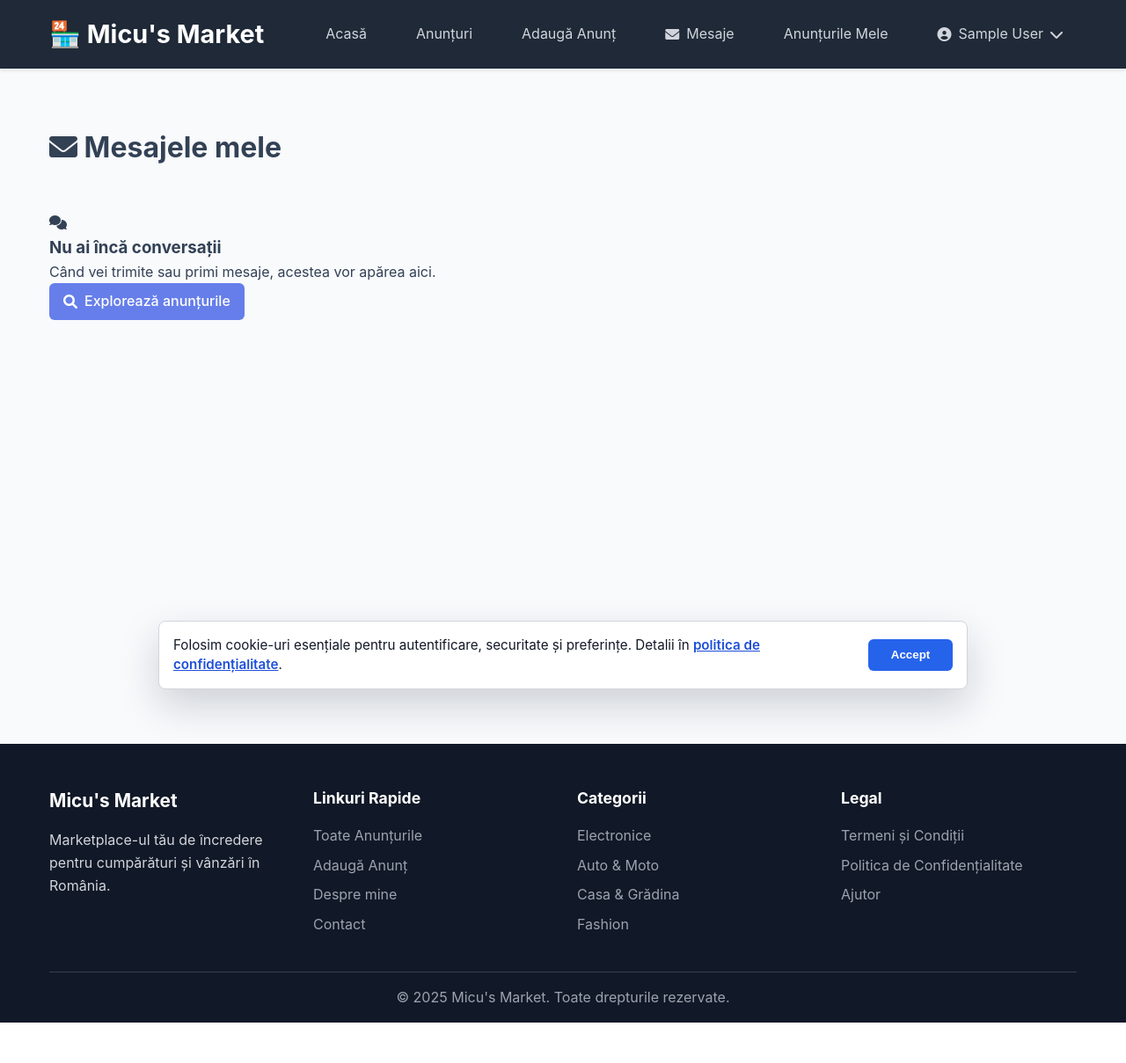
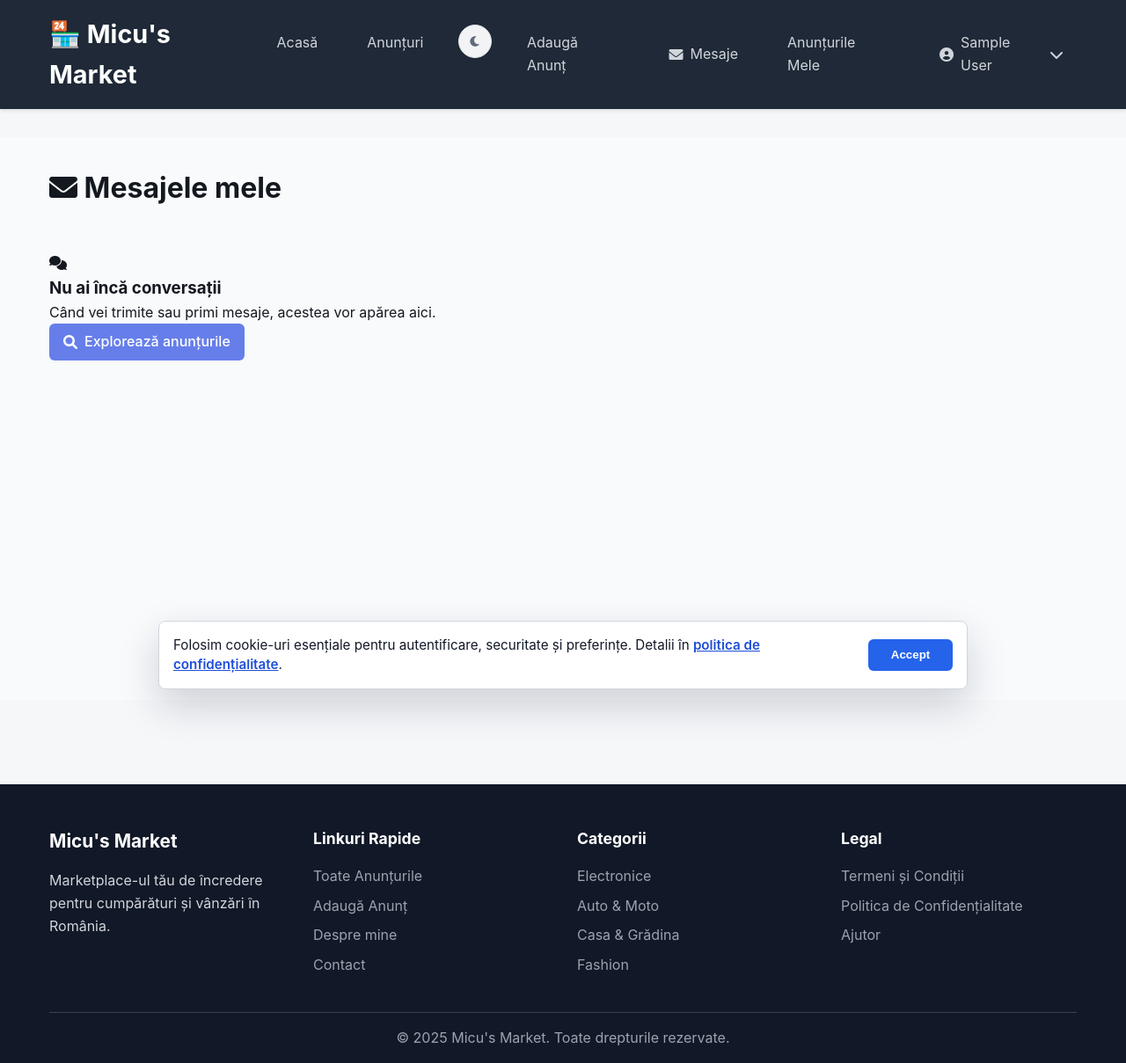
Before and after one commit to Alexandru2984/micu-s_market, a Django app: page /chat/ in a window 1280 px wide. Shown: the whole page at 88% size. Before the commit the page ends 1163 px from the top, so only its background shows below. Run offline with Django 5.2, Linux system fonts and the light colour scheme; the visitor is signed in with stand-in values (Sample User, id 1); data that the repository does not hold is empty; parts of the project's set-up code (start-up, migrations or seed data) failed here and were passed over; some libraries are stand-ins or nearby versions.

Commit message:
Add design token system and dark mode toggle
Introduce static/css/tokens.css with light/dark CSS custom properties (teal
accent, spacing, radii, shadows, typography) loaded first as the design
foundation. Add a header theme toggle persisted in localStorage with an
anti-FOUC inline script and theme.js. Map body to tokens so dark mode applies
site-wide; full per-page theming follows in phase 2.

```diff
--- a/static/css/header.css
+++ b/static/css/header.css
@@ -1,4 +1,24 @@
 /* Header specific styles */
+
+.theme-toggle {
+    display: inline-flex;
+    align-items: center;
+    justify-content: center;
+    width: 38px;
+    height: 38px;
+    border: 1px solid var(--border, #e4e7eb);
+    border-radius: var(--radius-full, 9999px);
+    background: var(--surface-2, #f1f3f5);
+    color: var(--text-muted, #5f6b7a);
+    cursor: pointer;
+    transition: background var(--transition, 150ms ease), color var(--transition, 150ms ease), border-color var(--transition, 150ms ease);
+}
+
+.theme-toggle:hover {
+    color: var(--accent, #14b8a6);
+    border-color: var(--accent, #14b8a6);
+    background: var(--accent-soft, #d6f3ef);
+}
 
 .messages-link {
     position: relative;
--- /dev/null
+++ b/static/css/tokens.css
@@ -0,0 +1,148 @@
+/* ============================================================================
+   Design tokens — fundația sistemului de design (Micu's Market)
+   Stil: modern marketplace, curat. Accent: teal.
+   Light = :root, Dark = [data-theme="dark"].
+   Acest fișier se încarcă PRIMUL; restul CSS-ului consumă variabilele de aici.
+   ============================================================================ */
+
+:root {
+    color-scheme: light;
+
+    /* Suprafețe / fundaluri */
+    --bg: #f6f7f9;
+    --surface: #ffffff;
+    --surface-2: #f1f3f5;
+    --surface-3: #e9ecef;
+    --border: #e4e7eb;
+    --border-strong: #d3d8df;
+
+    /* Text */
+    --text: #14181f;
+    --text-muted: #5f6b7a;
+    --text-subtle: #8b94a2;
+
+    /* Accent (teal) */
+    --accent: #14b8a6;
+    --accent-hover: #0f9e8e;
+    --accent-active: #0c8377;
+    --accent-soft: #d6f3ef;
+    --accent-contrast: #ffffff;
+
+    /* Semantice */
+    --danger: #e0484d;
+    --danger-soft: #fde7e8;
+    --success: #1f9d57;
+    --success-soft: #e3f7ec;
+    --warning: #c9870a;
+    --warning-soft: #fcf1da;
+    --info: #2f6fed;
+    --info-soft: #e6effd;
+
+    /* Bule de chat */
+    --bubble-received-bg: #ffffff;
+    --bubble-received-text: #14181f;
+    --bubble-received-border: #e4e7eb;
+    --bubble-sent-bg: #14b8a6;
+    --bubble-sent-text: #ffffff;
+
+    /* Spațiere (4px scale) */
+    --space-1: 0.25rem;
+    --space-2: 0.5rem;
+    --space-3: 0.75rem;
+    --space-4: 1rem;
+    --space-5: 1.5rem;
+    --space-6: 2rem;
+    --space-7: 2.5rem;
+    --space-8: 3rem;
+
+    /* Raze */
+    --radius-sm: 8px;
+    --radius-md: 12px;
+    --radius-lg: 18px;
+    --radius-xl: 24px;
+    --radius-full: 9999px;
+
+    /* Umbre (soft) */
+    --shadow-sm: 0 1px 2px rgba(16, 24, 40, 0.06), 0 1px 3px rgba(16, 24, 40, 0.05);
+    --shadow-md: 0 4px 10px rgba(16, 24, 40, 0.08), 0 2px 4px rgba(16, 24, 40, 0.05);
+    --shadow-lg: 0 12px 28px rgba(16, 24, 40, 0.12), 0 4px 8px rgba(16, 24, 40, 0.06);
+
+    /* Tipografie */
+    --font-sans: -apple-system, BlinkMacSystemFont, "Segoe UI", Roboto, "Helvetica Neue", Arial, "Noto Sans", sans-serif;
+    --text-xs: 0.75rem;
+    --text-sm: 0.875rem;
+    --text-base: 1rem;
+    --text-lg: 1.125rem;
+    --text-xl: 1.375rem;
+    --text-2xl: 1.75rem;
+
+    /* Tranziții */
+    --transition: 150ms ease;
+    --transition-slow: 250ms ease;
+
+    /* Layout */
+    --container-max: 1200px;
+    --z-header: 100;
+    --z-dropdown: 200;
+    --z-modal: 1000;
+    --z-toast: 1100;
+}
+
+[data-theme="dark"] {
+    color-scheme: dark;
+
+    --bg: #0f1318;
+    --surface: #181d24;
+    --surface-2: #20262f;
+    --surface-3: #2a313b;
+    --border: #2a313b;
+    --border-strong: #3a424e;
+
+    --text: #e7eaef;
+    --text-muted: #9aa4b2;
+    --text-subtle: #6b7480;
+
+    --accent: #2dd4bf;
+    --accent-hover: #5eead4;
+    --accent-active: #14b8a6;
+    --accent-soft: #123733;
+    --accent-contrast: #04201d;
+
+    --danger: #f0686c;
+    --danger-soft: #3a1d1f;
+    --success: #45c47e;
+    --success-soft: #14301f;
+    --warning: #e0a83a;
+    --warning-soft: #322713;
+    --info: #6da3f5;
+    --info-soft: #16243c;
+
+    --bubble-received-bg: #20262f;
+    --bubble-received-text: #e7eaef;
+    --bubble-received-border: #2a313b;
+    --bubble-sent-bg: #14b8a6;
+    --bubble-sent-text: #04201d;
+
+    --shadow-sm: 0 1px 2px rgba(0, 0, 0, 0.4);
+    --shadow-md: 0 4px 12px rgba(0, 0, 0, 0.45);
+    --shadow-lg: 0 14px 32px rgba(0, 0, 0, 0.55);
+}
+
+/* Aplicare globală — specificitate ridicată (html[data-theme]) ca să bată
+   regulile `body {}` hardcodate din style.css/base.css, deci dark mode prinde
+   pe toate paginile. Theming-ul complet al fiecărui ecran vine în Faza 2. */
+html[data-theme] body {
+    background: var(--bg);
+    color: var(--text);
+    font-family: var(--font-sans);
+    transition: background var(--transition-slow), color var(--transition-slow);
+}
+
+/* Respectă utilizatorii care preferă mai puțină mișcare */
+@media (prefers-reduced-motion: reduce) {
+    *, *::before, *::after {
+        animation-duration: 0.01ms !important;
+        animation-iteration-count: 1 !important;
+        transition-duration: 0.01ms !important;
+    }
+}
--- /dev/null
+++ b/static/js/theme.js
@@ -0,0 +1,31 @@
+// Comutator temă light/dark. Tema inițială e aplicată de scriptul inline din <head>
+// (anti-FOUC) înainte de paint; aici doar gestionăm butonul și persistăm alegerea.
+(function () {
+    const STORAGE_KEY = 'mm-theme';
+
+    function currentTheme() {
+        return document.documentElement.getAttribute('data-theme') === 'dark' ? 'dark' : 'light';
+    }
+
+    function applyTheme(theme) {
+        document.documentElement.setAttribute('data-theme', theme);
+        try { localStorage.setItem(STORAGE_KEY, theme); } catch (e) { /* private mode */ }
+        document.querySelectorAll('[data-theme-toggle]').forEach(function (btn) {
+            const isDark = theme === 'dark';
+            btn.setAttribute('aria-pressed', String(isDark));
+            btn.setAttribute('title', isDark ? 'Comută pe tema deschisă' : 'Comută pe tema întunecată');
+            const icon = btn.querySelector('i');
+            if (icon) { icon.className = isDark ? 'fas fa-sun' : 'fas fa-moon'; }
+        });
+    }
+
+    document.addEventListener('DOMContentLoaded', function () {
+        applyTheme(currentTheme());
+        document.querySelectorAll('[data-theme-toggle]').forEach(function (btn) {
+            btn.addEventListener('click', function (e) {
+                e.preventDefault();
+                applyTheme(currentTheme() === 'dark' ? 'light' : 'dark');
+            });
+        });
+    });
+})();
--- a/templates/base.html
+++ b/templates/base.html
@@ -22,12 +22,24 @@
     <link rel="icon" type="image/svg+xml" href="{% static 'images/favicon.svg' %}">
     <link rel="shortcut icon" href="{% static 'images/favicon.svg' %}">
     <link rel="manifest" href="{% url 'manifest' %}">
-    <meta name="theme-color" content="#2563eb">
+    <meta name="theme-color" content="#14b8a6">
+
+    <!-- Aplică tema salvată înainte de paint (anti-FOUC) -->
+    <script>
+        (function () {
+            try {
+                var t = localStorage.getItem('mm-theme');
+                if (!t) { t = window.matchMedia('(prefers-color-scheme: dark)').matches ? 'dark' : 'light'; }
+                document.documentElement.setAttribute('data-theme', t);
+            } catch (e) {}
+        })();
+    </script>
 
     <!-- Font Awesome pentru iconuri -->
     <link rel="stylesheet" href="https://cdnjs.cloudflare.com/ajax/libs/font-awesome/6.0.0/css/all.min.css">
 
     <!-- CSS-ul nostru -->
+    <link rel="stylesheet" href="{% static 'css/tokens.css' %}">
     <link rel="stylesheet" href="{% static 'css/style.css' %}">
     <link rel="stylesheet" href="{% static 'css/base.css' %}">
     <link rel="stylesheet" href="{% static 'css/detail.css' %}">
@@ -70,6 +82,7 @@
     <script src="{% static 'js/modals.js' %}"></script>
     <script src="{% static 'js/pwa.js' %}" defer></script>
     <script src="{% static 'js/cookie-consent.js' %}" defer></script>
+    <script src="{% static 'js/theme.js' %}" defer></script>
     {% block extra_js %}{% endblock %}
 </body>
 </html>
--- a/templates/partials/header.html
+++ b/templates/partials/header.html
@@ -10,6 +10,9 @@
             <nav class="main-nav">
                 <a href="{% url 'listings:home' %}">Acasă</a>
                 <a href="{% url 'listings:list' %}">Anunțuri</a>
+                <button type="button" class="theme-toggle" data-theme-toggle aria-label="Comută tema" aria-pressed="false" title="Comută tema">
+                    <i class="fas fa-moon"></i>
+                </button>
                 {% if user.is_authenticated %}
                     <a href="{% url 'listings:create' %}">Adaugă Anunț</a>
                     <a href="{% url 'chat:inbox' %}" class="messages-link">
```
